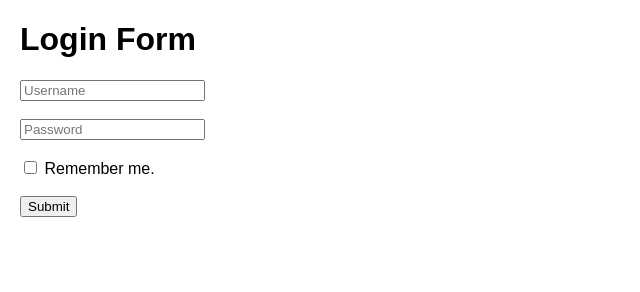
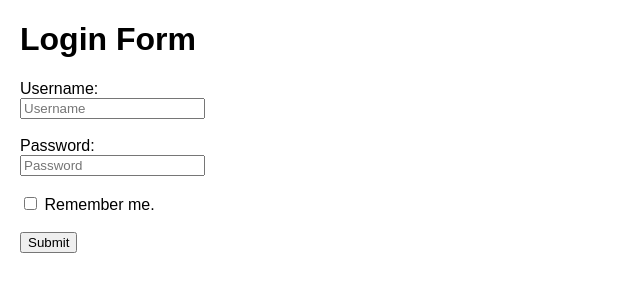
Before and after one commit to acciojob/remember-me-login-form-swathigopavarapu, a website: page main.html in a window 1280 px wide. Shown: the whole page, without its empty margins (0-640 px from the left). Drawn offline with Linux system fonts and the light colour scheme.

Commit message:
created a submission

```diff
--- a/main.html
+++ b/main.html
@@ -1,7 +1,5 @@
 <!DOCTYPE html>
-
 <html>
-
   <head>
     <link rel="stylesheet" href="styles.css">
   </head>
@@ -10,7 +8,11 @@
     <h1>Login Form</h1>
 
     <form id="loginForm">
+      <!-- Add label with 'for' attribute for accessibility -->
+      <label for="username">Username:</label><br>
       <input type="text" id="username" placeholder="Username" required><br><br>
+
+      <label for="password">Password:</label><br>
       <input type="password" id="password" placeholder="Password" required><br><br>
 
       <label>
@@ -21,10 +23,7 @@
     </form>
 
     <button id="existing" style="display:none;">Login as existing user</button>
-	<!-- the entire body must be written by student -->
-    <script type="text/javascript" src="./script.js">
-</script>
 
+    <script type="text/javascript" src="./script.js"></script>
   </body>
-
 </html>
--- a/script.js
+++ b/script.js
@@ -1,5 +1,3 @@
-//your JS code here. If required.
-// Run when page loads
 window.onload = function () {
   const form = document.getElementById("loginForm");
   const usernameInput = document.getElementById("username");
@@ -7,7 +5,6 @@ window.onload = function () {
   const rememberMe = document.getElementById("checkbox");
   const existingBtn = document.getElementById("existing");
 
-  // Check if credentials exist in localStorage
   const savedUsername = localStorage.getItem("username");
   const savedPassword = localStorage.getItem("password");
 
@@ -15,7 +12,6 @@ window.onload = function () {
     existingBtn.style.display = "block";
   }
 
-  // Handle form submission
   form.addEventListener("submit", function (e) {
     e.preventDefault();
 
@@ -39,11 +35,9 @@ window.onload = function () {
       existingBtn.style.display = "none";
     }
 
-    // Optional: clear form fields
     form.reset();
   });
 
-  // Handle existing user login
   existingBtn.addEventListener("click", function () {
     const storedUser = localStorage.getItem("username");
     if (storedUser) {
--- a/styles.css
+++ b/styles.css
@@ -1,4 +1,3 @@
-/*  your css code here. If applicable */
 body {
   font-family: Arial, sans-serif;
   margin: 20px;
```
Lines whose indentation alone changed are shown as unchanged.
